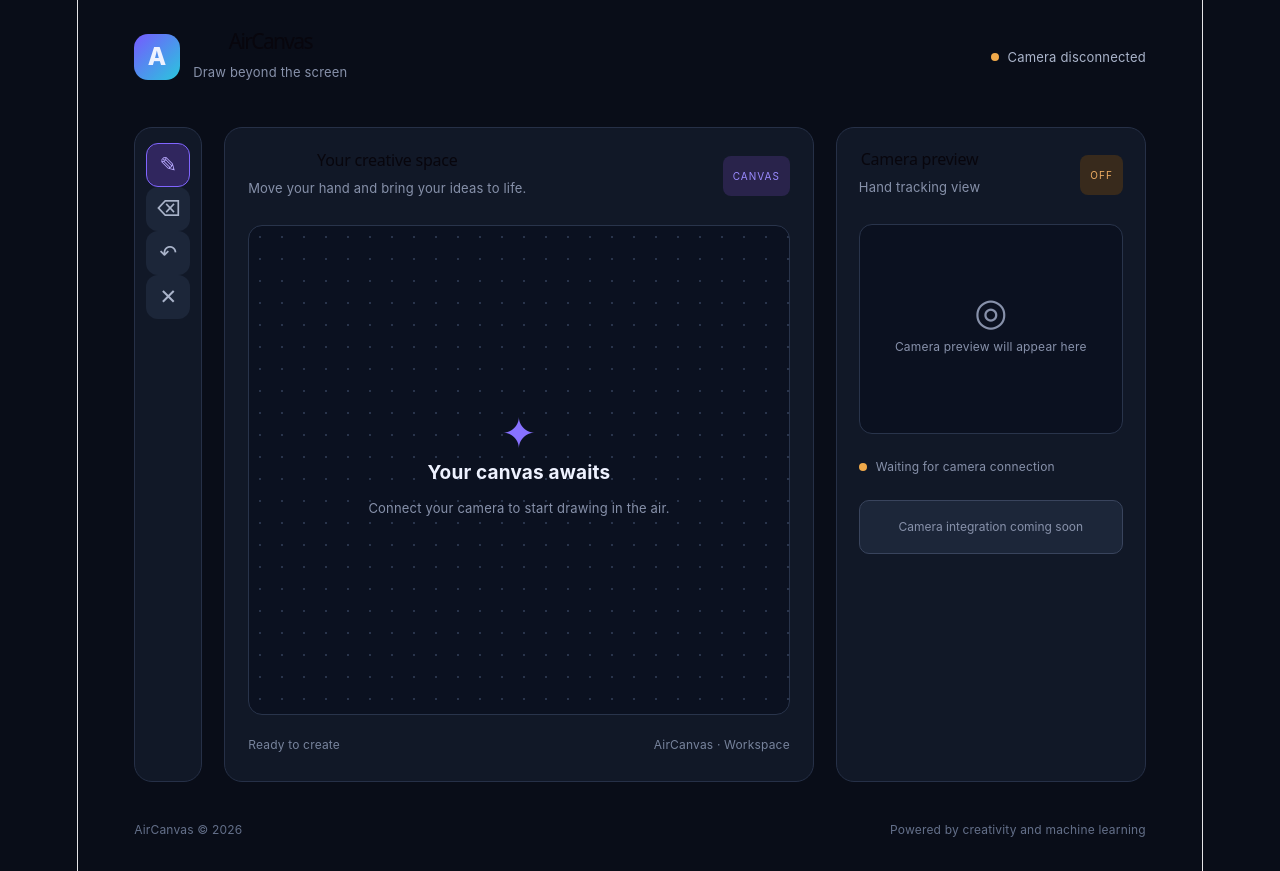
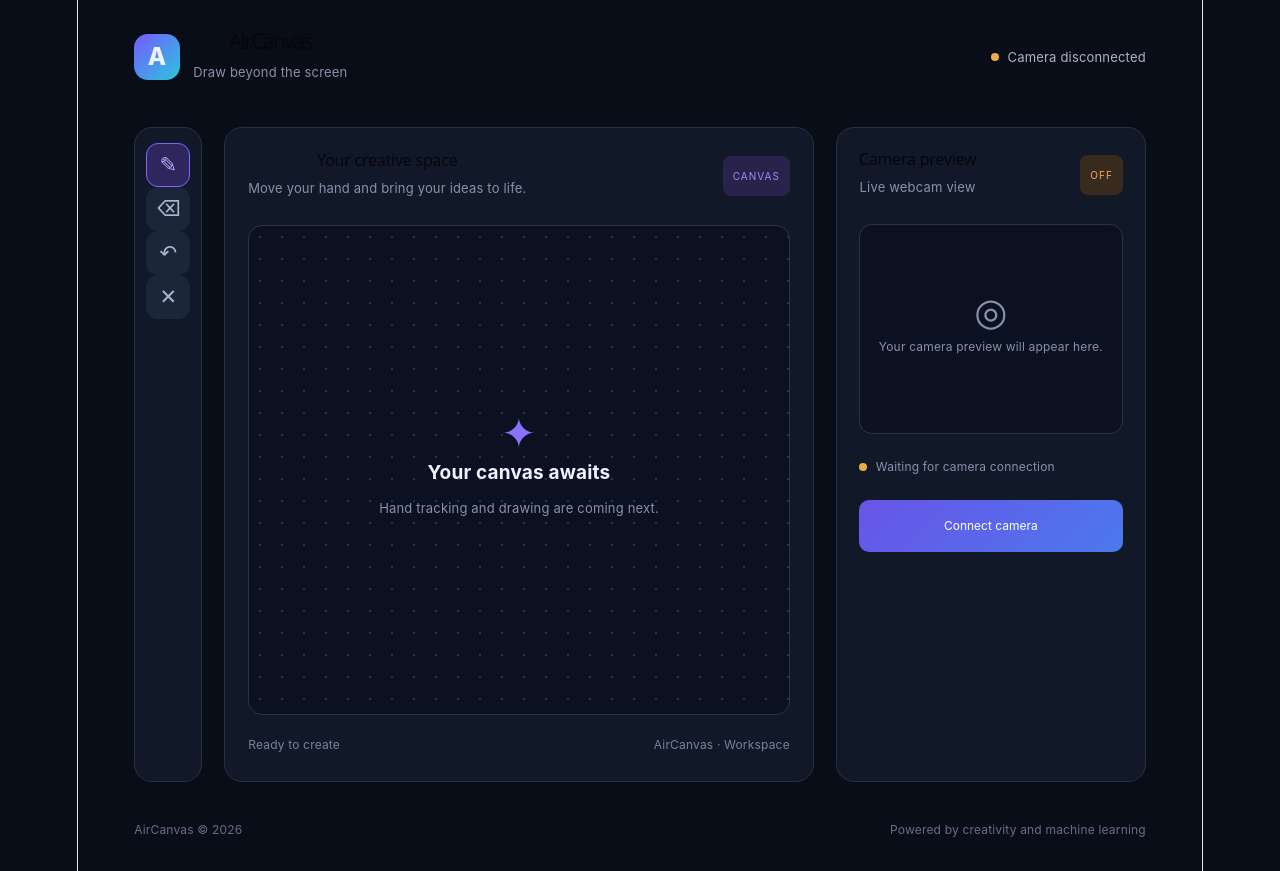
Before and after one commit to vsr2414/AirCanvas, a React (Vite) app: page / in a window 1280 px wide. Built offline with nearby package versions, Linux system fonts and the light colour scheme.

Commit message:
Add live webcam integration

```diff
--- a/src/App.css
+++ b/src/App.css
@@ -281,3 +281,39 @@ button {
     flex-wrap: wrap;
   }
 }
+
+
+.status-dot.connected {
+  background: #35d49a;
+}
+
+.camera-video {
+  width: 100%;
+  height: 100%;
+  object-fit: cover;
+  border-radius: 12px;
+  transform: scaleX(-1);
+}
+
+.camera-video[hidden] {
+  display: none;
+}
+
+.camera-error {
+  color: #ff8585;
+  font-size: 12px;
+  line-height: 1.5;
+  margin-top: 12px;
+}
+
+.connect-button {
+  cursor: pointer;
+  color: #ffffff;
+  background: linear-gradient(135deg, #6954e8, #4b79ed);
+  border: none;
+  transition: opacity 0.2s ease;
+}
+
+.connect-button:hover {
+  opacity: 0.85;
+}
--- a/src/App.tsx
+++ b/src/App.tsx
@@ -1,7 +1,16 @@
 
 import "./App.css";
+import { useCamera } from "./hooks/useCamera";
 
 function App() {
+  const {
+    videoRef,
+    isCameraOn,
+    error,
+    startCamera,
+    stopCamera,
+  } = useCamera();
+
   return (
     <main className="app">
       <header className="topbar">
@@ -14,8 +23,8 @@ function App() {
         </div>
 
         <div className="status">
-          <span className="status-dot" />
-          Camera disconnected
+          <span className={`status-dot ${isCameraOn ? "connected" : ""}`} />
+          {isCameraOn ? "Camera connected" : "Camera disconnected"}
         </div>
       </header>
 
@@ -40,7 +49,7 @@ function App() {
             <div className="empty-state">
               <div className="empty-icon">✦</div>
               <h3>Your canvas awaits</h3>
-              <p>Connect your camera to start drawing in the air.</p>
+              <p>Hand tracking and drawing are coming next.</p>
             </div>
           </div>
 
@@ -54,25 +63,43 @@ function App() {
           <div className="panel-heading">
             <div>
               <h2>Camera preview</h2>
-              <p>Hand tracking view</p>
+              <p>Live webcam view</p>
             </div>
-            <span className="camera-indicator">OFF</span>
+            <span className="camera-indicator">
+              {isCameraOn ? "LIVE" : "OFF"}
+            </span>
           </div>
 
           <div className="camera-preview">
-            <div className="camera-placeholder">
-              <span>◎</span>
-              <p>Camera preview will appear here</p>
-            </div>
+            <video
+              ref={videoRef}
+              className="camera-video"
+              autoPlay
+              playsInline
+              muted
+              hidden={!isCameraOn}
+            />
+
+            {!isCameraOn && (
+              <div className="camera-placeholder">
+                <span>◎</span>
+                <p>Your camera preview will appear here.</p>
+              </div>
+            )}
           </div>
 
           <div className="camera-info">
-            <span className="status-dot" />
-            Waiting for camera connection
+            <span className={`status-dot ${isCameraOn ? "connected" : ""}`} />
+            {isCameraOn ? "Camera is running" : "Waiting for camera connection"}
           </div>
 
-          <button className="connect-button" disabled>
-            Camera integration coming soon
+          {error && <p className="camera-error">{error}</p>}
+
+          <button
+            className="connect-button"
+            onClick={isCameraOn ? stopCamera : startCamera}
+          >
+            {isCameraOn ? "Disconnect camera" : "Connect camera"}
           </button>
         </aside>
       </section>
--- /dev/null
+++ b/src/hooks/useCamera.ts
@@ -0,0 +1,62 @@
+
+import { useEffect, useRef, useState } from "react";
+
+export function useCamera() {
+  const videoRef = useRef<HTMLVideoElement>(null);
+  const [stream, setStream] = useState<MediaStream | null>(null);
+  const [error, setError] = useState("");
+
+  useEffect(() => {
+    if (videoRef.current && stream) {
+      videoRef.current.srcObject = stream;
+      void videoRef.current.play().catch(() => {
+        setError("Unable to play the camera preview.");
+      });
+    }
+
+    return () => {
+      stream?.getTracks().forEach((track) => track.stop());
+    };
+  }, [stream]);
+
+  async function startCamera() {
+    setError("");
+
+    try {
+      const mediaStream = await navigator.mediaDevices.getUserMedia({
+        video: {
+          facingMode: "user",
+          width: { ideal: 1280 },
+          height: { ideal: 720 },
+        },
+        audio: false,
+      });
+
+      setStream(mediaStream);
+    } catch (err) {
+      if (err instanceof Error) {
+        if (err.name === "NotAllowedError") {
+          setError("Camera permission was denied. Please allow camera access.");
+        } else if (err.name === "NotFoundError") {
+          setError("No camera was found on this device.");
+        } else {
+          setError("Unable to access the camera. Please try again.");
+        }
+      } else {
+        setError("An unexpected camera error occurred.");
+      }
+    }
+  }
+
+  function stopCamera() {
+    setStream(null);
+  }
+
+  return {
+    videoRef,
+    isCameraOn: stream !== null,
+    error,
+    startCamera,
+    stopCamera,
+  };
+}
```
